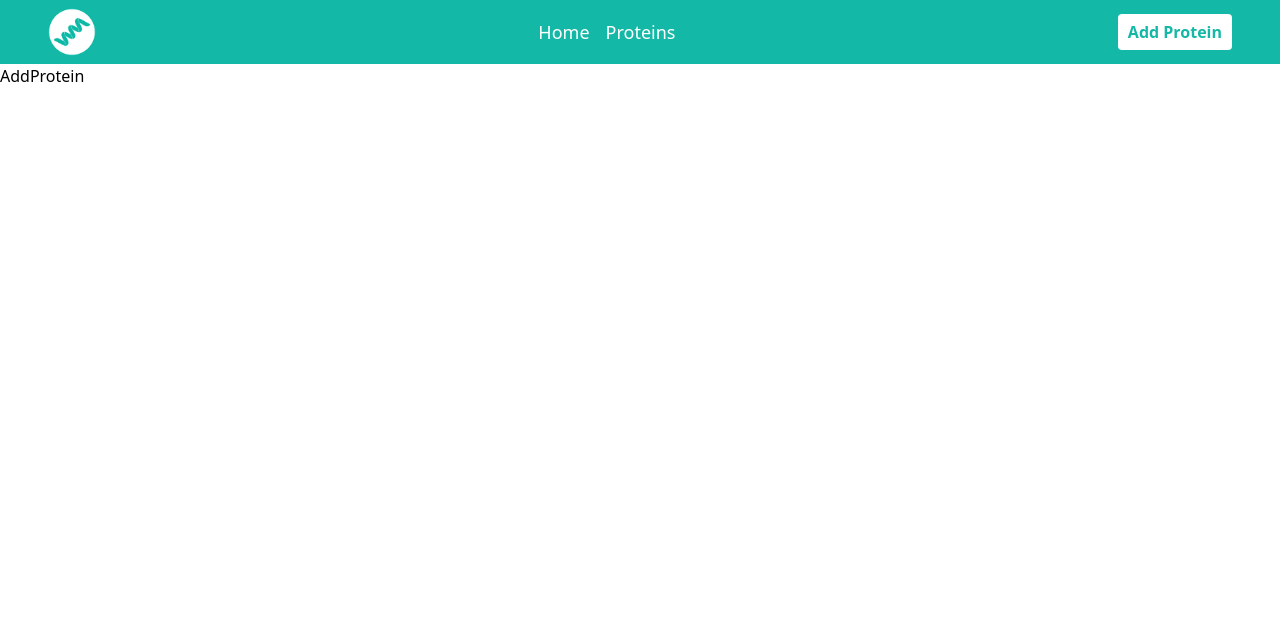
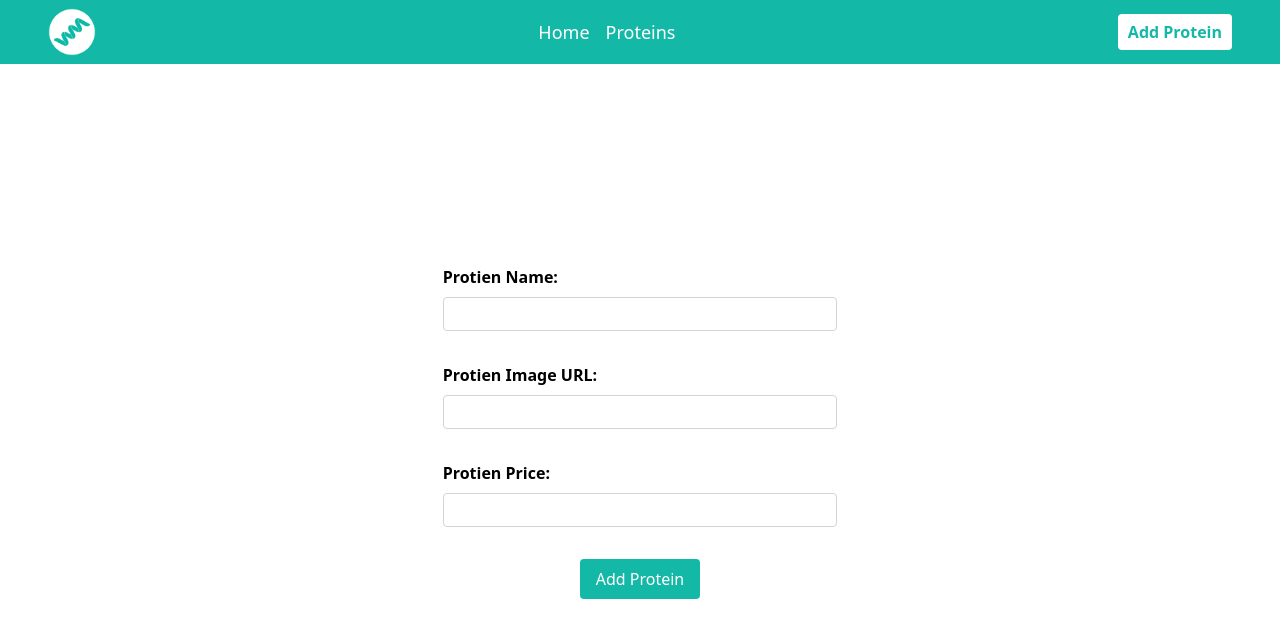
Before and after one commit to Yazan-Egbaria/CRUD-protein-app, a React (Vite) app: page /addprotein in a window 1280 px wide. Shown: the top 638 px of the page. Built offline with nearby package versions, Linux system fonts and the light colour scheme; no server answers; the database is empty.

Commit message:
Finished addProtein function, as well as remove protein function

```diff
--- /dev/null
+++ b/src/components/AddProteinPageComponents/AddForm.jsx
@@ -0,0 +1,111 @@
+import { useRef, useState } from "react";
+import useFetchProteins from "../../custom/useFetchProteins";
+import { collection, addDoc } from "firebase/firestore";
+import { db } from "../../firebase/firebase";
+
+const AddForm = () => {
+  const nameRef = useRef(null);
+  const imageRef = useRef(null);
+  const priceRef = useRef(null);
+
+  const [name, setName] = useState("");
+  const [image, setImage] = useState("");
+  const [price, setPrice] = useState("");
+
+  const { setProteins } = useFetchProteins();
+
+  const handleSubmit = async (e) => {
+    e.preventDefault();
+
+    if (!name || !image || isNaN(price)) {
+      alert("Please fill out all the fields.");
+      return;
+    }
+
+    try {
+      const newProtein = await addDoc(collection(db, "protein_powders"), {
+        name,
+        imageUrl: image,
+        price: parseFloat(price),
+      });
+
+      setProteins((prev) => [
+        ...prev,
+        { id: newProtein.id, name, imageUrl: image, price: parseFloat(price) },
+      ]);
+
+      setName("");
+      setImage("");
+      setPrice("");
+      alert("Protein added successfully!");
+    } catch (error) {
+      console.error("Error adding protein: ", error);
+      alert("Failed to add protein. Please try again.");
+    }
+  };
+
+  return (
+    <form
+      id="form"
+      className="flex w-full flex-col items-center justify-center gap-8"
+      onSubmit={handleSubmit}
+    >
+      <div id="name" className="flex w-full flex-col gap-2 sm:w-2/6">
+        <label htmlFor="name" className="w-fit font-bold">
+          Protien Name:
+        </label>
+        <input
+          type="text"
+          id="name"
+          className="w-full rounded border border-gray-300 px-2 py-1 focus:outline-teal-500"
+          ref={nameRef}
+          value={name}
+          onChange={(e) => {
+            setName(e.target.value);
+          }}
+        />
+      </div>
+
+      <div id="imageUrl" className="flex w-full flex-col gap-2 sm:w-2/6">
+        <label htmlFor="imageUrl" className="w-fit font-bold">
+          Protien Image URL:
+        </label>
+        <input
+          type="text"
+          id="imageUrl"
+          className="w-full rounded border border-gray-300 px-2 py-1 focus:outline-teal-500"
+          ref={imageRef}
+          value={image}
+          onChange={(e) => {
+            setImage(e.target.value);
+          }}
+        />
+      </div>
+
+      <div id="price" className="flex w-full flex-col gap-2 sm:w-2/6">
+        <label htmlFor="price" className="w-fit font-bold">
+          Protien Price:
+        </label>
+        <input
+          type="text"
+          id="price"
+          className="w-full rounded border border-gray-300 px-2 py-1 focus:outline-teal-500"
+          ref={priceRef}
+          value={price}
+          onChange={(e) => {
+            setPrice(e.target.value);
+          }}
+        />
+      </div>
+
+      <button
+        type="submit"
+        className="rounded bg-teal-500 px-4 py-2 text-white transition-all duration-300 hover:bg-teal-600"
+      >
+        Add Protein
+      </button>
+    </form>
+  );
+};
+
+export default AddForm;
--- /dev/null
+++ b/src/components/ProteinsPageComponents/Button.jsx
@@ -0,0 +1,12 @@
+const Button = ({ text, color, handleEvent }) => {
+  return (
+    <button
+      className={`w-52 rounded px-4 py-2 font-bold text-white transition-all duration-300 ${color}`}
+      onClick={handleEvent}
+    >
+      {text}
+    </button>
+  );
+};
+
+export default Button;
--- a/src/custom/useFetchProteins.jsx
+++ b/src/custom/useFetchProteins.jsx
@@ -26,7 +26,7 @@ const useFetchProteins = () => {
     fetchProteins();
   }, []);
 
-  return { proteins, isLoading, error };
+  return { proteins, isLoading, error, setProteins };
 };
 
 export default useFetchProteins;
--- a/src/pages/AddProtein.jsx
+++ b/src/pages/AddProtein.jsx
@@ -1,5 +1,11 @@
+import AddProteinSection from "../sections/AddProteinSection/AddProteinSection";
+
 const AddProtein = () => {
-  return <div>AddProtein</div>;
+  return (
+    <div className="pagePadding min-h-min-calc-100dvh-minus-64 sm:min-h-min-calc-100vh-minus-64">
+      <AddProteinSection />
+    </div>
+  );
 };
 
 export default AddProtein;
--- a/src/pages/ProteinPage.jsx
+++ b/src/pages/ProteinPage.jsx
@@ -1,9 +1,12 @@
 import { useParams } from "react-router-dom";
 import Protein from "../components/ProteinsPageComponents/Protein";
 import useFetchProteins from "../custom/useFetchProteins";
+import Button from "../components/ProteinsPageComponents/Button";
+import { db } from "../firebase/firebase";
+import { doc, deleteDoc } from "firebase/firestore";
 
 const ProteinPage = () => {
-  const { proteins } = useFetchProteins();
+  const { proteins, setProteins } = useFetchProteins();
   const { proteinId } = useParams();
 
   const protein = proteins?.find((p) => p.id === proteinId);
@@ -12,7 +15,40 @@ const ProteinPage = () => {
     return <p>Protein not found!</p>;
   }
 
-  return <Protein key={protein.id} id={protein.id} {...protein} />;
+  const handleDelete = async () => {
+    try {
+      const proteinRef = doc(db, "protein_powders", proteinId);
+      await deleteDoc(proteinRef);
+      setProteins((prev) => {
+        prev.filter((p) => p.id !== proteinId);
+      });
+      alert("Item has been deleted successfully");
+    } catch (err) {
+      console.error("Error, could not delete item:", err);
+      alert("Error, could not delete item");
+    }
+  };
+
+  const handleChange = async () => {};
+
+  return (
+    <div className="pagePadding flex h-calc-100dvh-minus-64 flex-col items-center justify-center gap-8 sm:h-calc-100vh-minus-64">
+      <Protein key={protein.id} id={protein.id} {...protein} />
+
+      <div id="buttons" className="flex gap-4">
+        <Button
+          text="Delete"
+          handleEvent={handleDelete}
+          color={`hover:bg-red-600 bg-red-500`}
+        />
+        <Button
+          text="Change"
+          handleEvent={handleChange}
+          color={`hover:bg-teal-600 bg-teal-500`}
+        />
+      </div>
+    </div>
+  );
 };
 
 export default ProteinPage;
--- /dev/null
+++ b/src/sections/AddProteinSection/AddProteinSection.jsx
@@ -0,0 +1,11 @@
+import AddForm from "../../components/AddProteinPageComponents/AddForm";
+
+const AddProteinSection = () => {
+  return (
+    <div className="container mx-auto flex min-h-min-calc-100dvh-minus-64 items-center justify-center sm:min-h-min-calc-100vh-minus-64">
+      <AddForm />
+    </div>
+  );
+};
+
+export default AddProteinSection;
```
